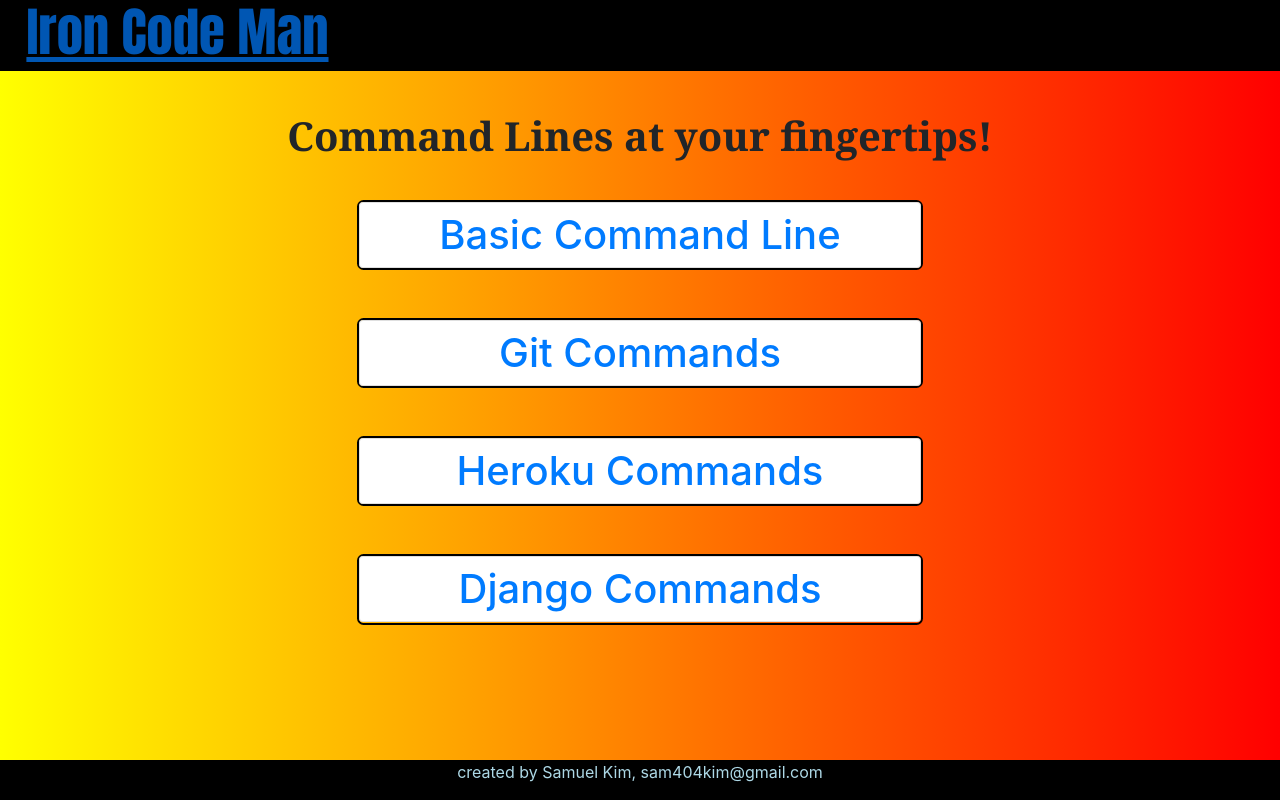
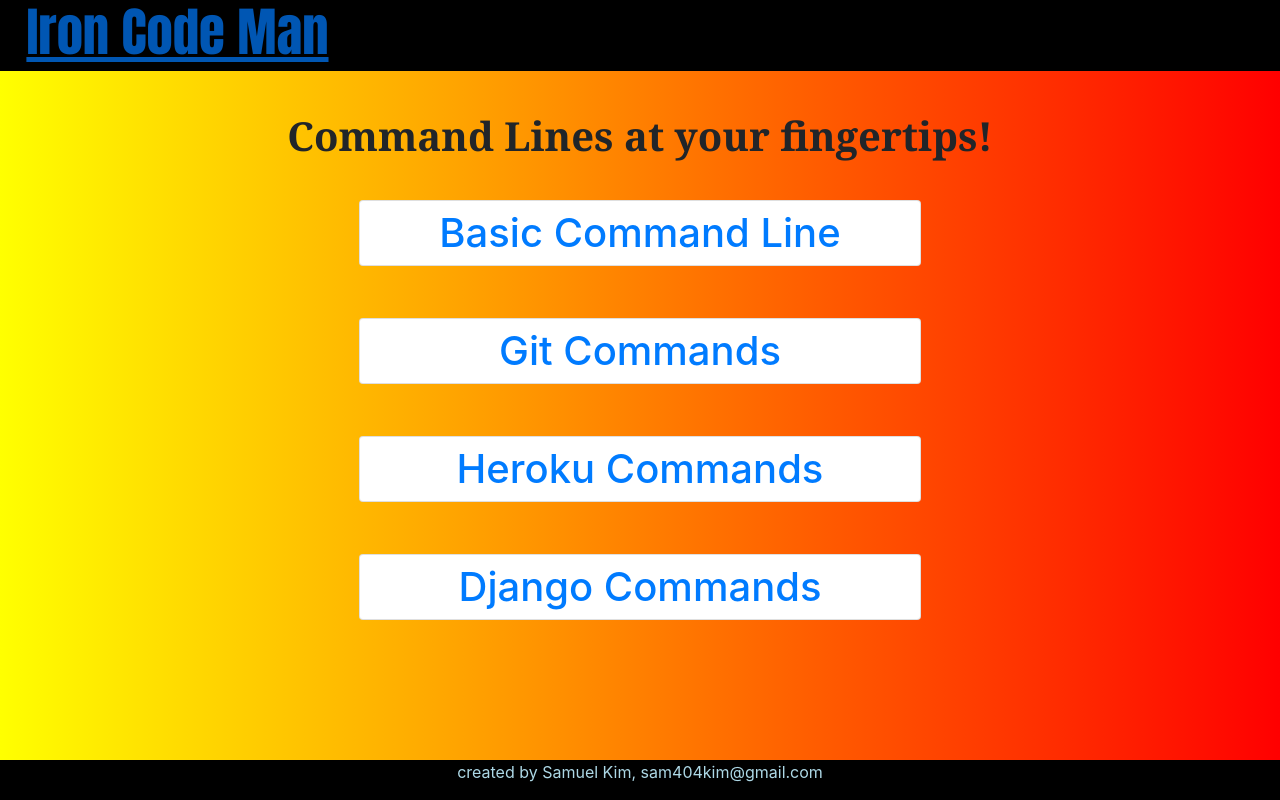
Before and after one commit to IllSmithDa/ironcodeman-view, a React (Create React App) app: page / in a window 1280 px wide. Built offline with nearby package versions, Linux system fonts and the light colour scheme.

Commit message:
deleted button border

```diff
--- a/src/App.css
+++ b/src/App.css
@@ -17,8 +17,6 @@ body {
   height: 4.385em;
   margin-top: 2em;
   margin-bottom: 1em;
-  border: solid black 2px;
-  border-radius: 6.5px;
 }
 .App-program-container:hover {
   opacity: .8;
```
